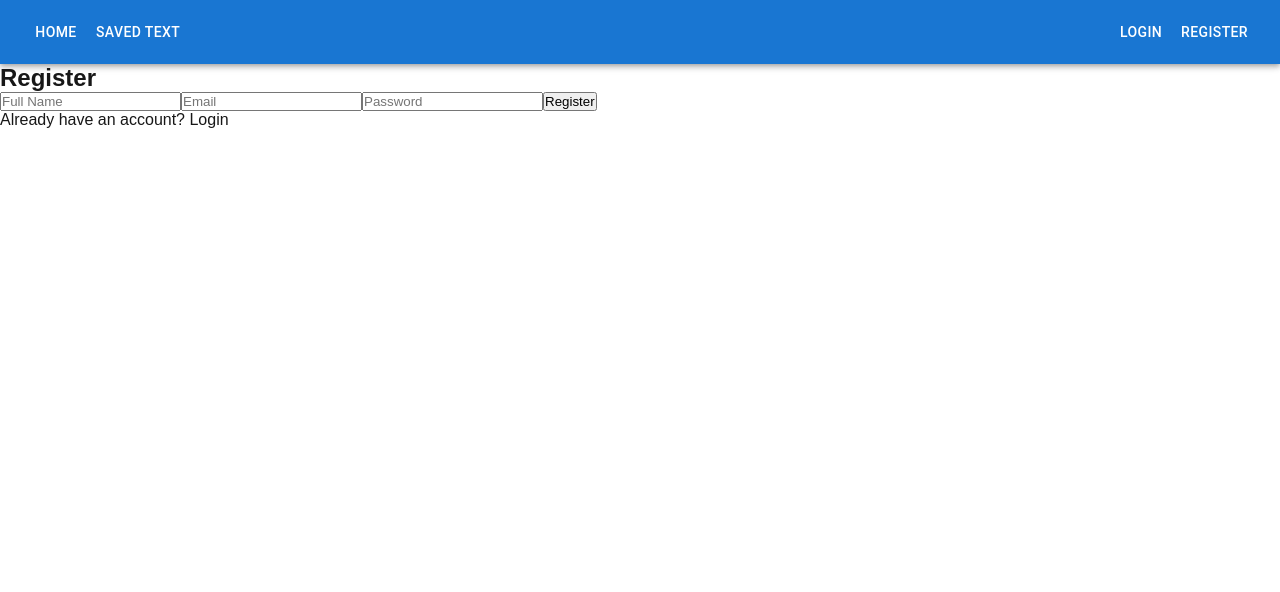
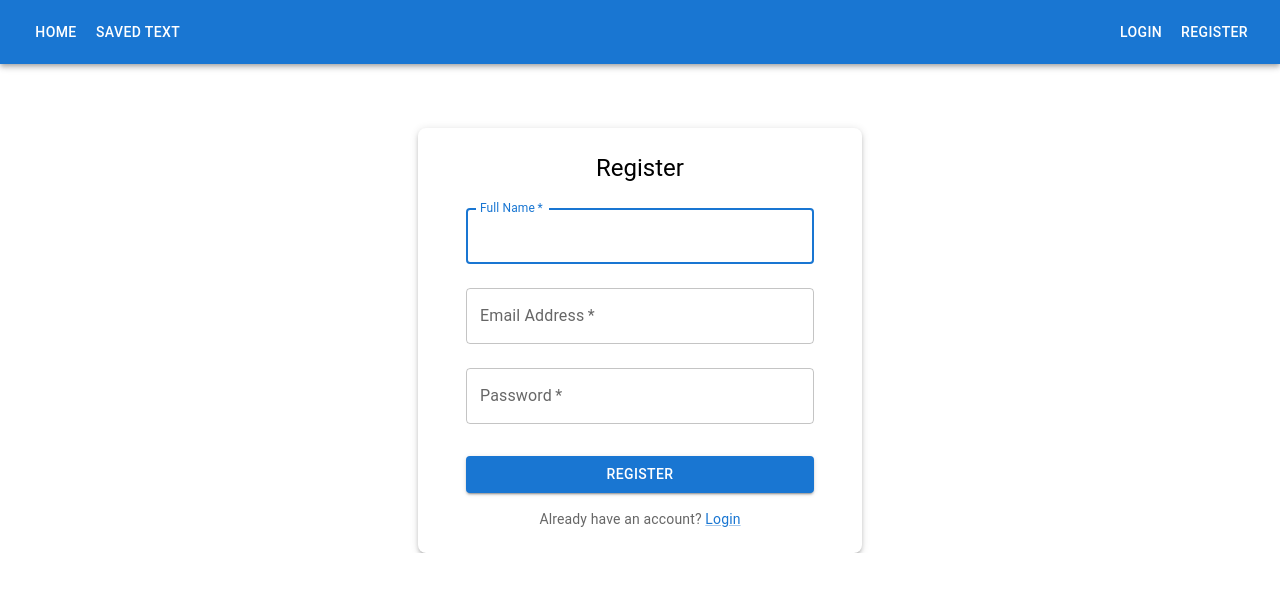
Before and after one commit to AlexVLyon/image-extractor, a Next.js app in the folder image-reader/: page /registration in a window 1280 px wide. Shown: the top 592 px of the page. Built offline with nearby package versions, Linux system fonts and the light colour scheme; no server answers.

Commit message:
Small fixes

```diff
--- a/image-reader/src/app/AuthWrapper.tsx
+++ b/image-reader/src/app/AuthWrapper.tsx
@@ -13,11 +13,6 @@ const AuthWrapper: React.FC<AuthWrapperProps> = ({ children }) => {
     const { data: session, status } = useSession();
     const router = useRouter();
     const currentRoute = usePathname();
-
-    console.log("Session:", session);
-    console.log("Status:", status);
-    console.log("Current route:", currentRoute)
-
 
     useEffect(() => {
         if (status !== "loading" && !session && currentRoute !== "/sign-in" && currentRoute !== "/registration") {
--- a/image-reader/src/app/components/navbar.tsx
+++ b/image-reader/src/app/components/navbar.tsx
@@ -1,7 +1,7 @@
 "use client"
 import Link from 'next/link';
 import React from 'react';
-import { useSession, signIn, signOut } from 'next-auth/react';
+import { useSession, signOut } from 'next-auth/react';
 import AppBar from '@mui/material/AppBar';
 import Toolbar from '@mui/material/Toolbar';
 import Button from '@mui/material/Button';
@@ -26,7 +26,9 @@ const Navbar: React.FC = () => {
                     <Button color="inherit" onClick={() => signOut()}>Logout</Button>
                 ) : (
                     <Box>
-                        <Button color="inherit" onClick={() => signIn()}>Login</Button>
+                        <Link href="/sign-in" passHref>
+                            <Button color="inherit">Login</Button>
+                        </Link>
                         <Link href="/registration" passHref>
                             <Button color="inherit">Register</Button>
                         </Link>
--- a/image-reader/src/app/registration/page.tsx
+++ b/image-reader/src/app/registration/page.tsx
@@ -1,6 +1,7 @@
 "use client"; // Only for App Router (Next.js 13+)
 import { useState } from "react";
 import { useRouter } from "next/navigation";
+import { TextField, Button, Container, Typography, Box, Link, CircularProgress, Alert } from "@mui/material";
 
 export default function RegisterPage() {
     const router = useRouter();
@@ -34,50 +35,71 @@ export default function RegisterPage() {
     };
 
     return (
-    <div className="flex min-h-screen items-center justify-center bg-gray-100">
-      <div className="w-full max-w-md p-6 bg-white rounded-lg shadow-md">
-        <h2 className="text-2xl font-bold mb-4 text-center">Register</h2>
-        {error && <p className="text-red-500 text-center">{error}</p>}
-        <form onSubmit={handleSubmit} className="space-y-4">
-          <input
-            type="text"
+        <Container component="main" maxWidth="xs" sx={{ backgroundColor: '#fff', borderRadius: 2, boxShadow: 3 }}>
+            <Box
+                sx={{
+                    marginTop: 8,
+                    display: 'flex',
+                    flexDirection: 'column',
+                    alignItems: 'center',
+                    padding: 3,
+                }}
+            >
+                <Typography component="h1" variant="h5" color={'black'}>
+                    Register
+                </Typography>
+                {error && <Alert severity="error">{error}</Alert>}
+                <Box component="form" onSubmit={handleSubmit} noValidate sx={{ mt: 1 }}>
+                    <TextField
+                        margin="normal"
+                        required
+                        fullWidth
+                        id="name"
+                        label="Full Name"
                         name="name"
-            placeholder="Full Name"
+                        autoComplete="name"
+                        autoFocus
                         value={form.name}
                         onChange={handleChange}
-            className="w-full p-2 border rounded"
+                    />
+                    <TextField
+                        margin="normal"
                         required
-          />
-          <input
-            type="email"
+                        fullWidth
+                        id="email"
+                        label="Email Address"
                         name="email"
-            placeholder="Email"
+                        autoComplete="email"
                         value={form.email}
                         onChange={handleChange}
-            className="w-full p-2 border rounded"
+                    />
+                    <TextField
+                        margin="normal"
                         required
-          />
-          <input
+                        fullWidth
+                        name="password"
+                        label="Password"
                         type="password"
-            name="password"
-            placeholder="Password"
+                        id="password"
+                        autoComplete="current-password"
                         value={form.password}
                         onChange={handleChange}
-            className="w-full p-2 border rounded"
-            required
                     />
-          <button
+                    <Button
                         type="submit"
-            className="w-full bg-blue-500 text-white py-2 rounded hover:bg-blue-600"
+                        fullWidth
+                        variant="contained"
+                        color="primary"
+                        sx={{ mt: 3, mb: 2 }}
                         disabled={loading}
                     >
-            {loading ? "Registering..." : "Register"}
-          </button>
-        </form>
-        <p className="text-center mt-4 text-gray-600">
-          Already have an account? <a href="/login" className="text-blue-500">Login</a>
-        </p>
-      </div>
-    </div>
+                        {loading ? <CircularProgress size={24} /> : "Register"}
+                    </Button>
+                    <Typography variant="body2" color="textSecondary" align="center">
+                        Already have an account? <Link href="/sign-in">Login</Link>
+                    </Typography>
+                </Box>
+            </Box>
+        </Container>
     );
 }
--- a/image-reader/src/app/saved-texts/page.tsx
+++ b/image-reader/src/app/saved-texts/page.tsx
@@ -41,7 +41,6 @@ const SavedTexts: React.FC = () => {
 
     return (
         <>
-            <h1>Saved Texts</h1>
             <SavedTextsList savedTexts={texts} />
         </>
     );
```
Also changed, not shown: image-reader/src/app/sign-in/page.tsx (+16 -6 lines). Lines whose indentation alone changed are shown as unchanged.
